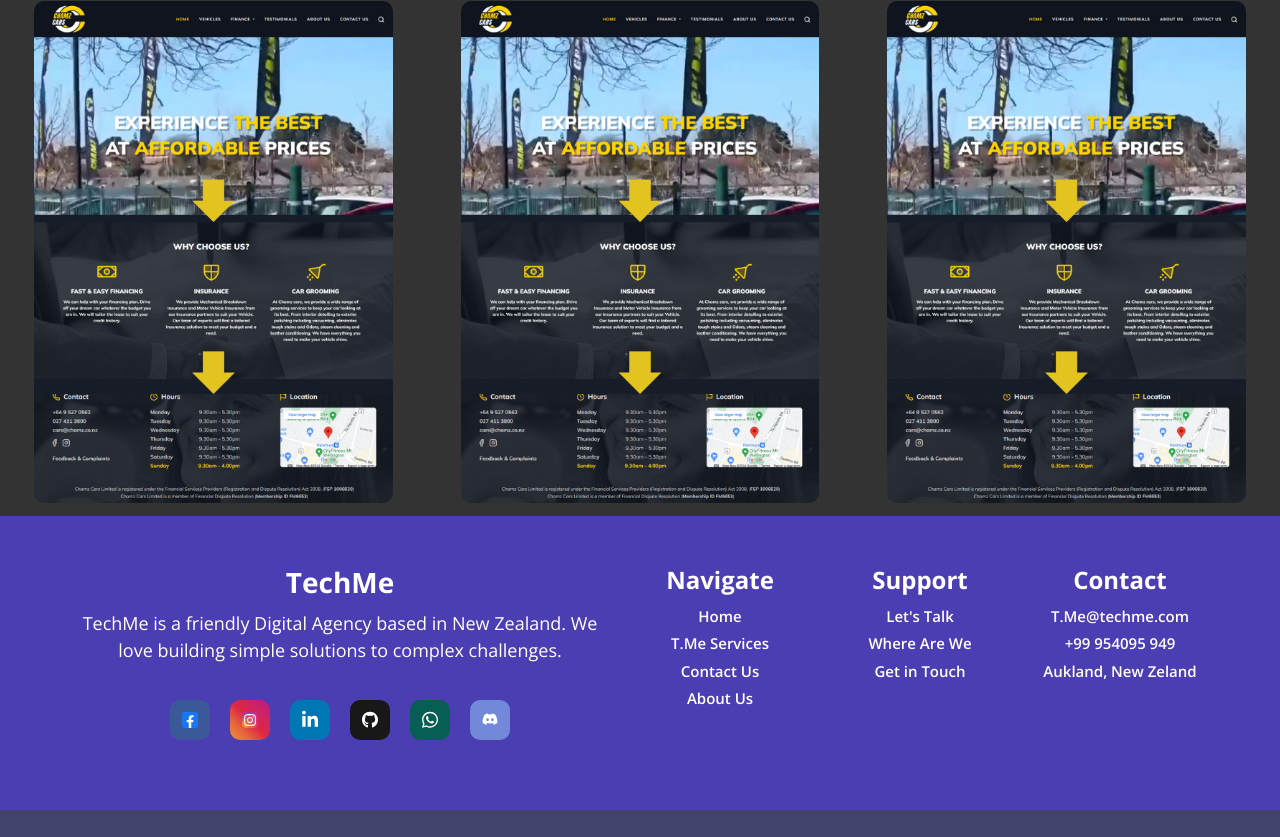
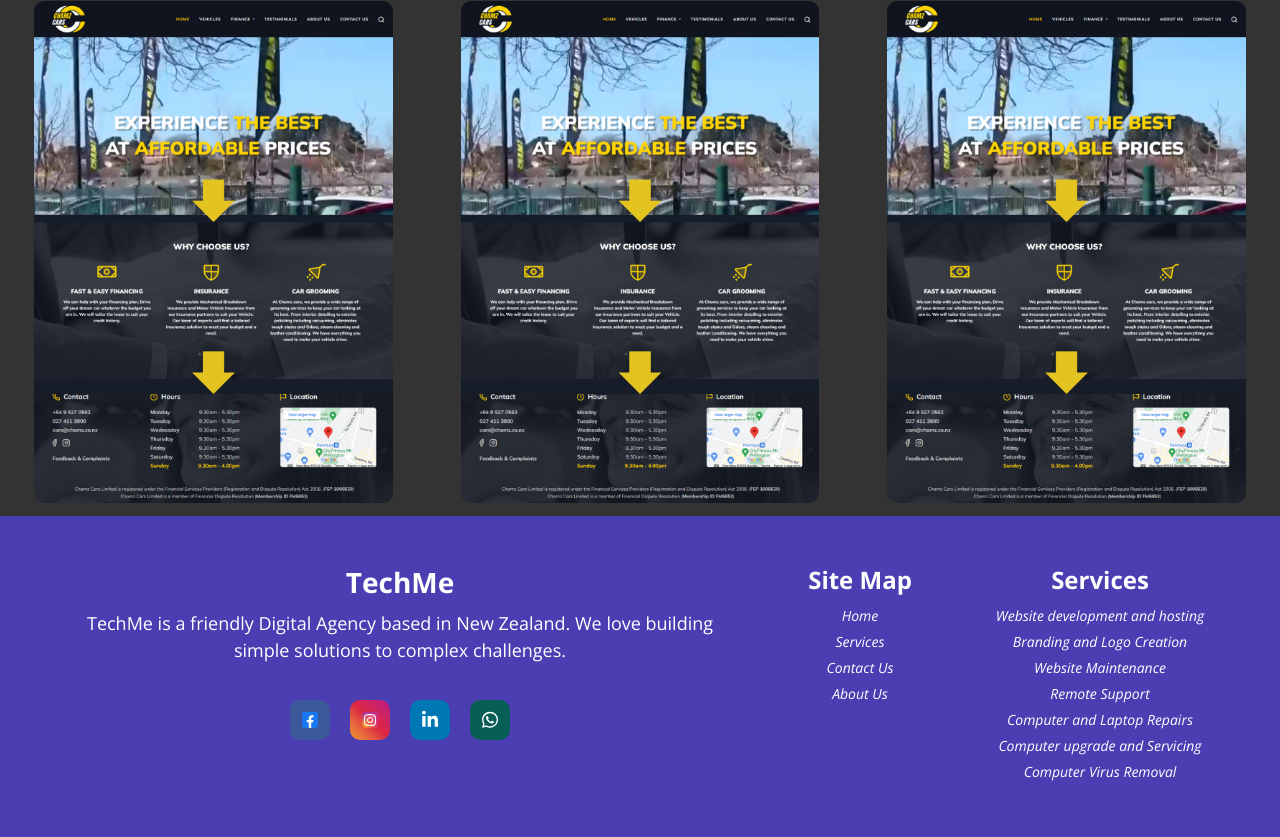
Before and after one commit to baayesh/TechMe, a React (Create React App) app: page / in a window 1280 px wide. Shown: the part 2499-3336 px from the top of the page. Before the commit the page ends 3309 px from the top, so only its background shows below. Built offline with nearby package versions, Linux system fonts and the light colour scheme; a web font is replaced by a local one.

Commit message:
change designs in footer

```diff
--- a/src/components/AboutUS/SocialMedia.jsx
+++ b/src/components/AboutUS/SocialMedia.jsx
@@ -89,14 +89,14 @@ const SocialMedia = () => {
             <span class="BG"></span>
           </button>
           {/* Github */}
-          <button class="Btn github">
+          {/* <button class="Btn github">
             <span class="svgContainer">
               <svg height="1.6em" viewBox="0 0 496 512" fill="white">
                 <path d="M165.9 397.4c0 2-2.3 3.6-5.2 3.6-3.3.3-5.6-1.3-5.6-3.6 0-2 2.3-3.6 5.2-3.6 3-.3 5.6 1.3 5.6 3.6zm-31.1-4.5c-.7 2 1.3 4.3 4.3 4.9 2.6 1 5.6 0 6.2-2s-1.3-4.3-4.3-5.2c-2.6-.7-5.5.3-6.2 2.3zm44.2-1.7c-2.9.7-4.9 2.6-4.6 4.9.3 2 2.9 3.3 5.9 2.6 2.9-.7 4.9-2.6 4.6-4.6-.3-1.9-3-3.2-5.9-2.9zM244.8 8C106.1 8 0 113.3 0 252c0 110.9 69.8 205.8 169.5 239.2 12.8 2.3 17.3-5.6 17.3-12.1 0-6.2-.3-40.4-.3-61.4 0 0-70 15-84.7-29.8 0 0-11.4-29.1-27.8-36.6 0 0-22.9-15.7 1.6-15.4 0 0 24.9 2 38.6 25.8 21.9 38.6 58.6 27.5 72.9 20.9 2.3-16 8.8-27.1 16-33.7-55.9-6.2-112.3-14.3-112.3-110.5 0-27.5 7.6-41.3 23.6-58.9-2.6-6.5-11.1-33.3 2.6-67.9 20.9-6.5 69 27 69 27 20-5.6 41.5-8.5 62.8-8.5s42.8 2.9 62.8 8.5c0 0 48.1-33.6 69-27 13.7 34.7 5.2 61.4 2.6 67.9 16 17.7 25.8 31.5 25.8 58.9 0 96.5-58.9 104.2-114.8 110.5 9.2 7.9 17 22.9 17 46.4 0 33.7-.3 75.4-.3 83.6 0 6.5 4.6 14.4 17.3 12.1C428.2 457.8 496 362.9 496 252 496 113.3 383.5 8 244.8 8zM97.2 352.9c-1.3 1-1 3.3.7 5.2 1.6 1.6 3.9 2.3 5.2 1 1.3-1 1-3.3-.7-5.2-1.6-1.6-3.9-2.3-5.2-1zm-10.8-8.1c-.7 1.3.3 2.9 2.3 3.9 1.6 1 3.6.7 4.3-.7.7-1.3-.3-2.9-2.3-3.9-2-.6-3.6-.3-4.3.7zm32.4 35.6c-1.6 1.3-1 4.3 1.3 6.2 2.3 2.3 5.2 2.6 6.5 1 1.3-1.3.7-4.3-1.3-6.2-2.2-2.3-5.2-2.6-6.5-1zm-11.4-14.7c-1.6 1-1.6 3.6 0 5.9 1.6 2.3 4.3 3.3 5.6 2.3 1.6-1.3 1.6-3.9 0-6.2-1.4-2.3-4-3.3-5.6-2z"></path>
               </svg>
             </span>
             <span class="BG"></span>
-          </button>
+          </button> */}
 
           {/* Whatsapp */}
           <button class="Btn whatsapp">
@@ -114,7 +114,7 @@ const SocialMedia = () => {
           </button>
           {/* LinkedIn */}
           {/* Discord */}
-          <button class="Btn discord">
+          {/* <button class="Btn discord">
             <span class="svgContainer">
               <svg
                 xmlns="http://www.w3.org/2000/svg"
@@ -126,7 +126,7 @@ const SocialMedia = () => {
               </svg>
             </span>
             <span class="BG"></span>
-          </button>
+          </button> */}
         </div>
       </div>
     </div>
--- a/src/components/Footer.jsx
+++ b/src/components/Footer.jsx
@@ -1,7 +1,7 @@
 import React from "react";
 import "./styles/Footer.css";
 import { Link } from "react-router-dom";
-import SocialMedia from '../components/AboutUS/SocialMedia';
+import SocialMedia from "../components/AboutUS/SocialMedia";
 
 function Footer() {
   return (
@@ -14,48 +14,59 @@ function Footer() {
               TechMe is a friendly Digital Agency based in New Zealand. We love
               building simple solutions to complex challenges.
             </p>
-            <SocialMedia/>
+            <SocialMedia />
           </div>
           <div className="footer-column small">
-            <h4>Navigate</h4>
-            <ul className="footer-exo-2 ">
+            <h4>Site Map</h4>
+            <ul className="footer-font">
               <li>
                 <Link to="/"> Home </Link>
               </li>
               <li>
-                <Link to="/services"> T.Me Services </Link>
+              <Link to="/coming-soon">Services</Link>
               </li>
               <li>
-                <Link to="/contact-us"> Contact Us </Link>
+                <Link to="/coming-soon"> Contact Us </Link>
               </li>
               <li>
-                <Link to="/about-us"> About Us</Link>
-              </li>
-
-            </ul>
-          </div>
-          <div className="footer-column small">
-            <h4>Support</h4>
-            <ul className="footer-exo-2">
-              <li >
-                <a href="#">Let's Talk</a>
-              </li>
-              <li>
-                <a href="#">Where Are We</a>
-              </li>
-              <li>
-                <a href="#">Get in Touch</a>
+                <Link to="/coming-soon"> About Us</Link>
               </li>
             </ul>
           </div>
           <div className="footer-column small">
-            <h4>Contact</h4>
-            <ul className="footer-exo-2">
-              <li>T.Me@techme.com</li>
-              <li>+99 954095 949</li>
-              <li>Aukland, New Zeland</li>
+            <h4>Services</h4>
+            <ul className="footer-font">
+              <li>
+                <Link to="/coming-soon">Website development and hosting</Link>
+              </li>
+              <li>
+                <Link to="/coming-soon">Branding and Logo Creation</Link>
+              </li>
+              <li>
+                <Link to="/coming-soon">Website Maintenance</Link>
+              </li>
+              <li>
+                <Link to="/coming-soon">Remote Support</Link>
+              </li>
+              <li>
+                <Link to="/coming-soon">Computer and Laptop Repairs</Link>
+              </li>
+              <li>
+                <Link to="/coming-soon">Computer upgrade and Servicing</Link>
+              </li>
+              <li>
+                <Link to="/coming-soon">Computer Virus Removal</Link>
+              </li>
             </ul>
           </div>
+            {/* <div className="footer-column small">
+              <h4>Contact</h4>
+              <ul className="footer-font">
+                <li>T.Me@techme.com</li>
+                <li>+99 954095 949</li>
+                <li>Aukland, New Zeland</li>
+              </ul>
+            </div> */}
         </div>
       </footer>
     </div>
--- a/src/components/styles/Footer.css
+++ b/src/components/styles/Footer.css
@@ -2,13 +2,21 @@
 
 
 
-.footer-exo-2 {
+.footer-font li{
   font-family: "Open sans", sans-serif;
   font-optical-sizing: auto;
-  font-weight: 600;
-  font-style: normal;
-  font-size: 15px;
+  font-weight: 300;
+  font-style: italic;
+  font-size: 1em;
   color: white;
+  transition: transform 0.3s ease-in-out;
+}
+
+
+.footer-font li:hover{
+  color:#707070;
+  transform: scale3d(1.1, 1.1, 1.1);
+
 }
 
 .footer-description {
--- a/src/pages/Coming Soon/ComingSoon.css
+++ b/src/pages/Coming Soon/ComingSoon.css
@@ -52,7 +52,7 @@
     position: absolute;
     border-radius: 600px;
     z-index: -1;
-    box-shadow: 0px 0px 200px 200px rgba(75, 61, 178, 0.6);
+    box-shadow: 0px 0px 100px 100px rgba(75, 61, 178, 0.6);
 }
 
 .line{
--- a/src/pages/Coming Soon/ComingSoon.jsx
+++ b/src/pages/Coming Soon/ComingSoon.jsx
@@ -15,7 +15,7 @@ const ComingSoon = () => {
                         <br />
                         <div className='line'></div>
 
-                        COMING SOON!
+                        Hang on!
                     </p>
                     <div className='circle'>
 
```
